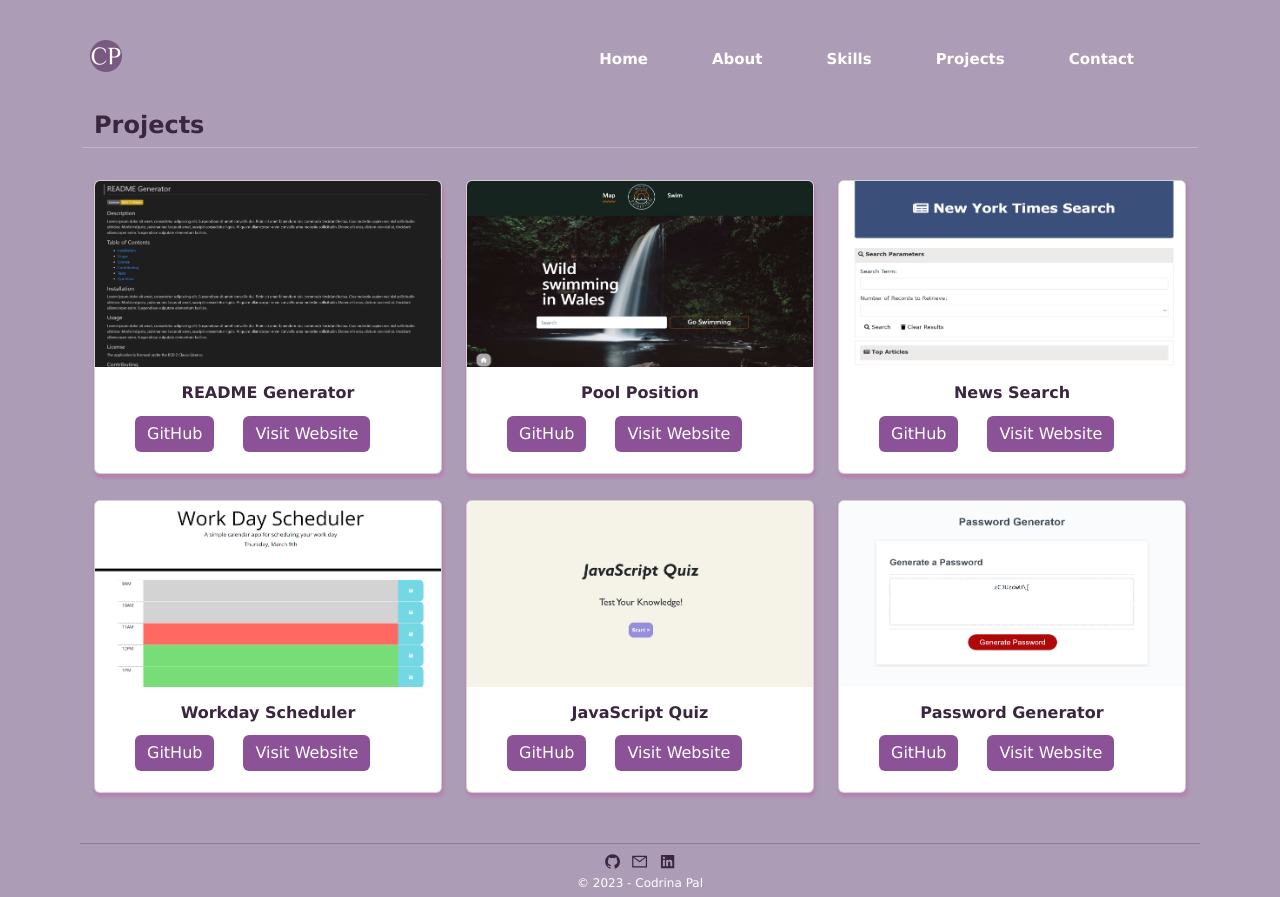
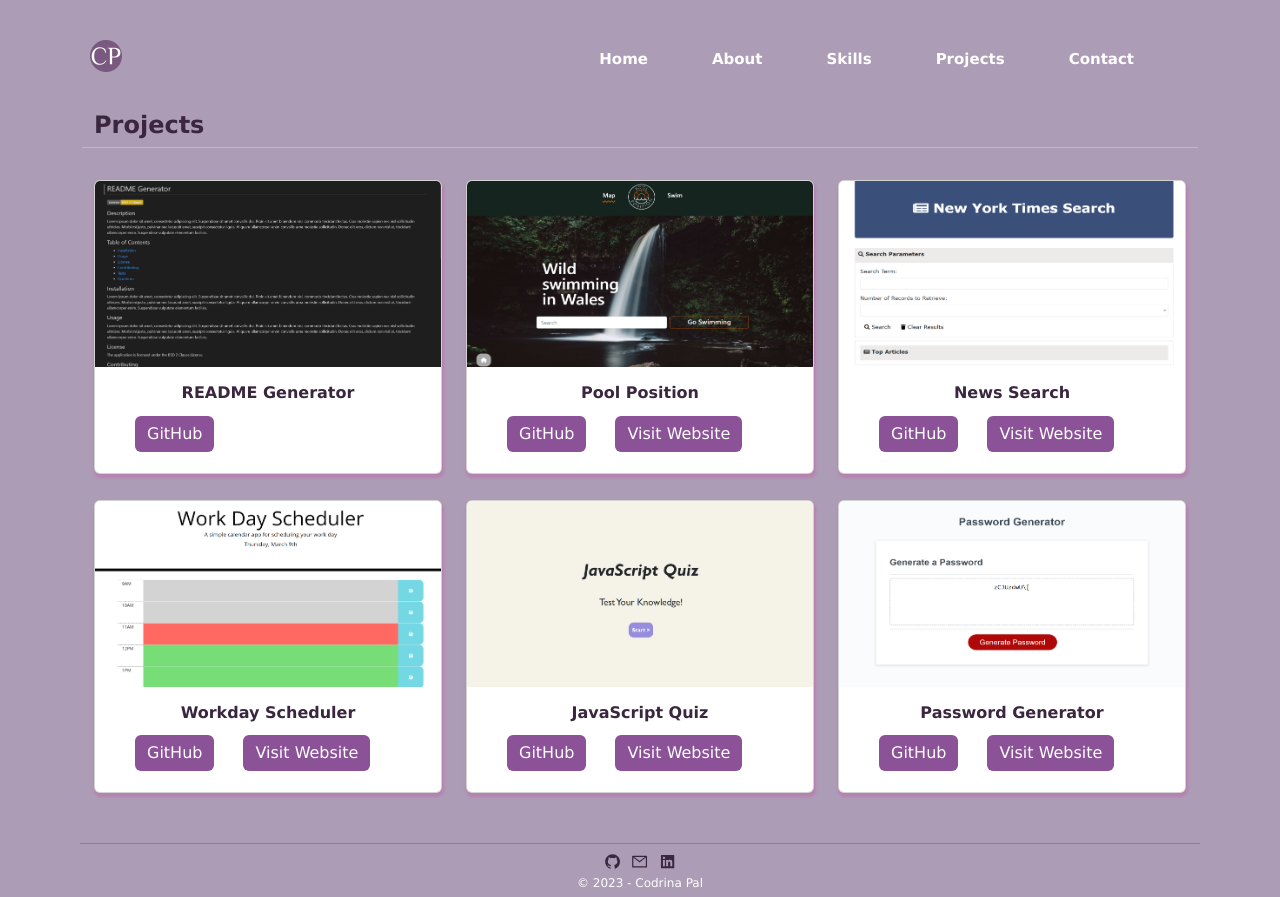
Before and after one commit to codri5/react-portfolio, a React (Create React App) app: page /projects in a window 1280 px wide. Built offline with nearby package versions, Linux system fonts and the light colour scheme.

Commit message:
fixed button

```diff
--- a/src/components/Projects/Cards.js
+++ b/src/components/Projects/Cards.js
@@ -11,9 +11,14 @@ function Cards(props) {
                     <Button className='projectBtn' variant='primary' href={props.github} target='_blank'>
                         GitHub
                     </Button>
-                    <Button className='projectBtn' variant='primary' href={props.website} target='_blank'>
-                        Visit Website
-                    </Button>
+                    {props.website && (
+                         <Button
+                         className='projectBtn'
+                         variant='primary'
+                         href={props.website} target='_blank'>
+                         Visit Website
+                        </Button>
+                    )}
                 </Card.Body>
             </Card>
         </>
```
